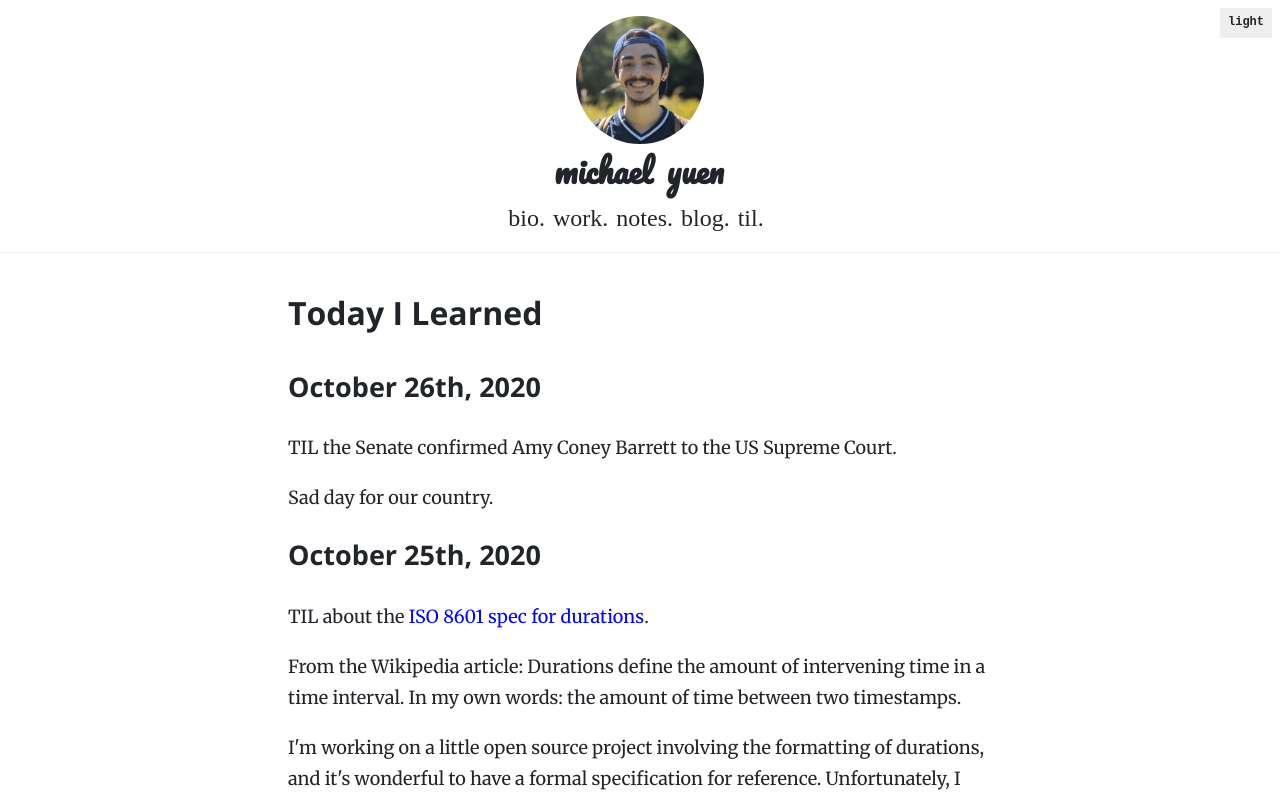
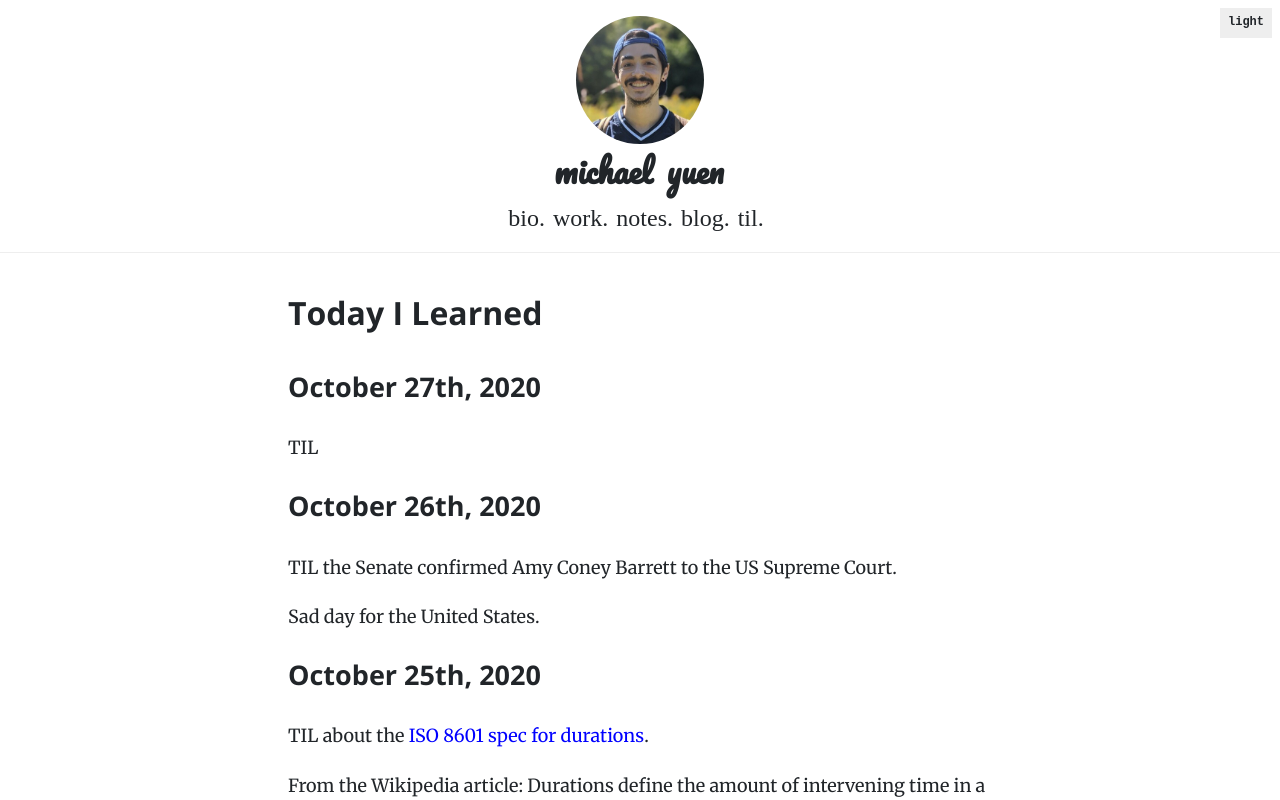
Before and after one commit to michaelyuen/personal-website, a Next.js app in the folder v5/: page /today-i-learned in a window 1280 px wide. Shown: the top 800 px of the page. Built offline with nearby package versions, Linux system fonts and the light colour scheme; a web font is replaced by a local one.

Commit message:
Add TIL for 2020-10-27

```diff
--- a/v5/pages/today-i-learned.tsx
+++ b/v5/pages/today-i-learned.tsx
@@ -4,9 +4,11 @@ export default function TIL() {
   return (
     <section className="TILContainer">
       <h1>Today I Learned</h1>
+      <h2>October 27th, 2020</h2>
+      <p>TIL</p>
       <h2>October 26th, 2020</h2>
       <p>TIL the Senate confirmed Amy Coney Barrett to the US Supreme Court.</p>
-      <p>Sad day for our country.</p>
+      <p>Sad day for the United States.</p>
       <h2>October 25th, 2020</h2>
       <p>
         TIL about the{" "}
```
